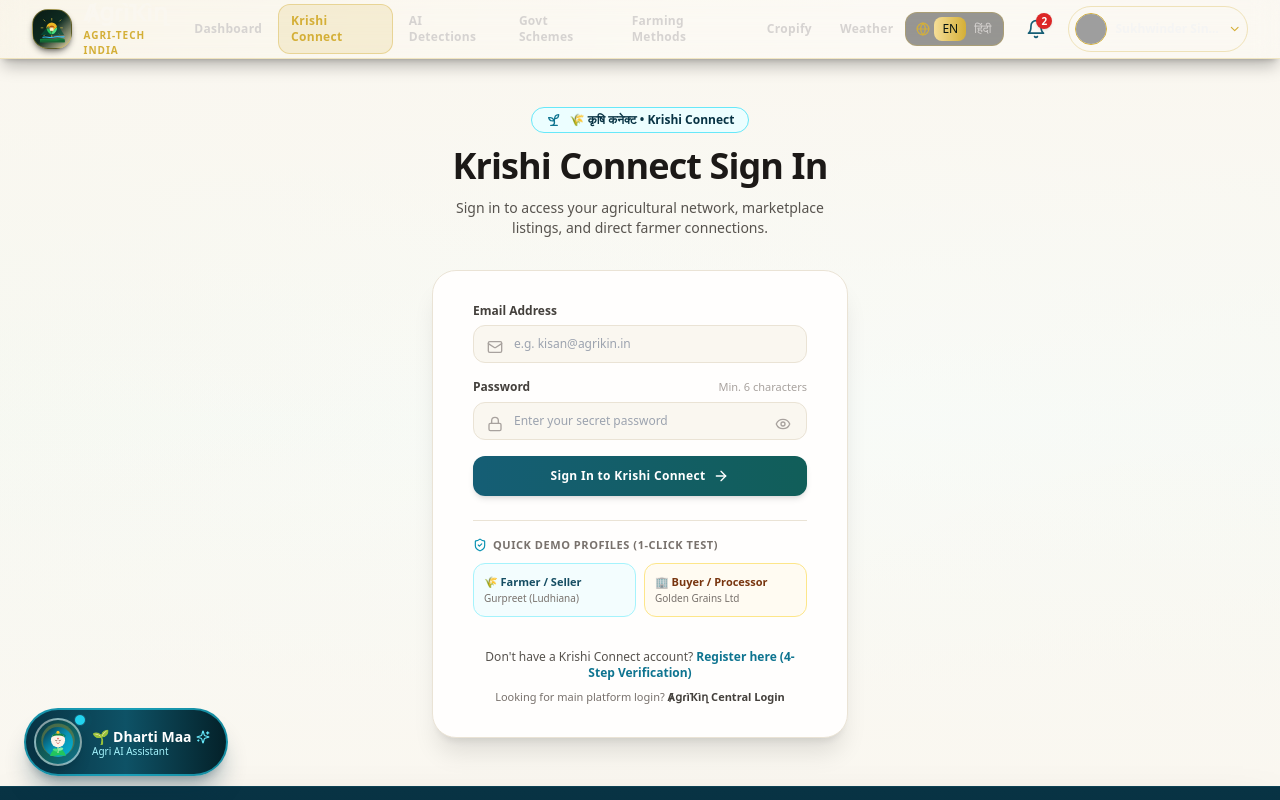
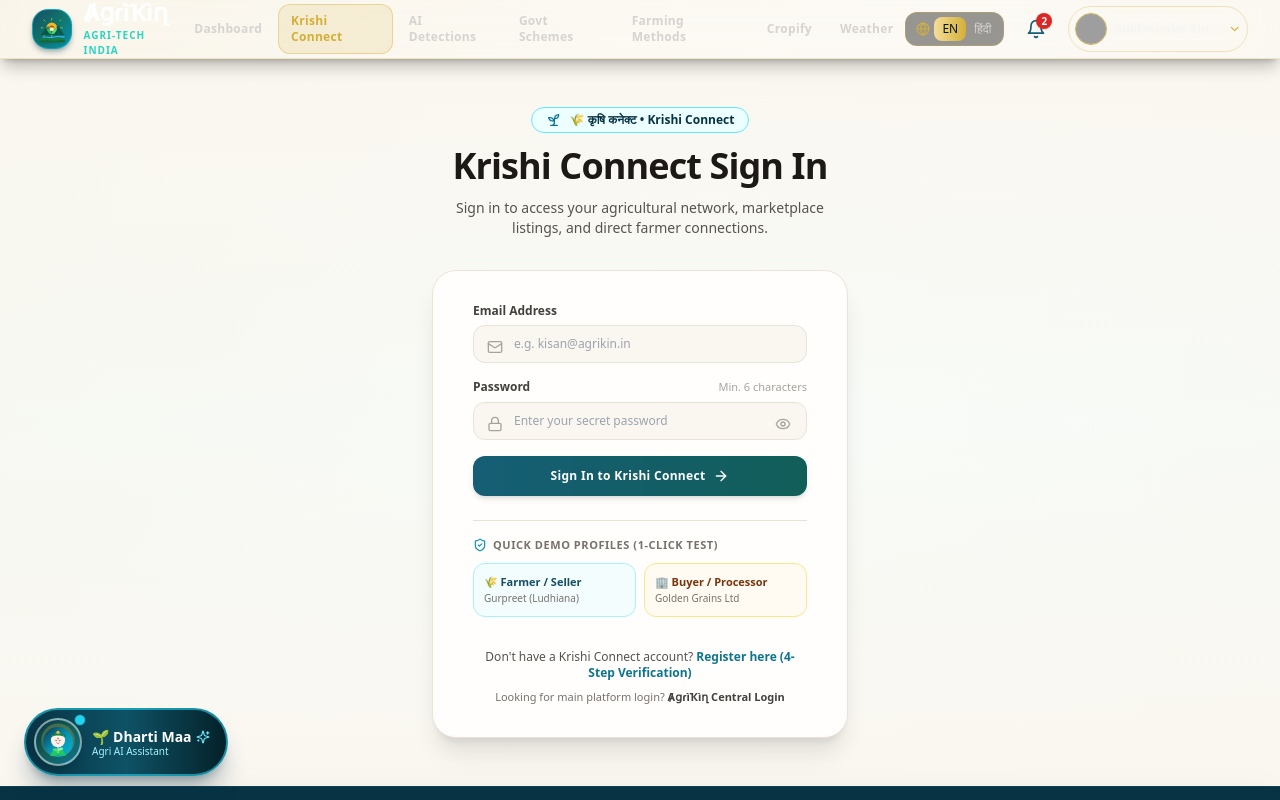
Before and after one commit to ajayprajapati98123/Agrikin, a Next.js app: page /krishi-connect/login in a window 1280 px wide. Shown: the top 800 px of the page. Built offline with nearby package versions, Linux system fonts and the light colour scheme; grey boxes are pictures that could not be loaded.

Commit message:
style(logo): update BrandLogo to match 2nd picture with vibrant cyan-teal squircle icon, crisp white wordmark, and cyan AGRI-TECH INDIA subtitle

```diff
--- a/components/brand-logo.tsx
+++ b/components/brand-logo.tsx
@@ -35,7 +35,7 @@ export const BrandLogo: React.FC<BrandLogoProps> = ({
   const logoGraphic = (
     <div className={`relative flex items-center gap-3 ${className}`}>
       {/* Precision Original Vector Logo: Farmer + Nature + Water + Sun + Crops */}
-      <div className={`relative ${iconDimensions} rounded-2xl bg-gradient-to-br from-[#0A1A14] via-[#0E2B21] to-[#D4AF37]/30 p-1 shadow-md shadow-black/40 flex items-center justify-center overflow-hidden border border-[#D4AF37]/40 group`}>
+      <div className={`relative ${iconDimensions} rounded-2xl bg-gradient-to-br from-cyan-900 via-teal-700 to-cyan-600 p-1 shadow-md shadow-cyan-950/30 flex items-center justify-center overflow-hidden border border-cyan-400/50 group`}>
         <svg
           viewBox="0 0 100 100"
           className="w-full h-full drop-shadow transition-transform duration-300 group-hover:scale-105"
@@ -97,17 +97,15 @@ export const BrandLogo: React.FC<BrandLogoProps> = ({
       {showWordmark && (
         <div className="flex flex-col">
           <span
-            className={`font-extrabold tracking-tight ${wordmarkSize} font-brand select-none leading-none ${
-              isLight ? "text-[#FAF7F0]" : "text-[#071411]"
-            }`}
+            className={`font-extrabold tracking-tight ${wordmarkSize} font-brand select-none leading-none text-white drop-shadow-xs`}
             style={{
               letterSpacing: "-0.03em",
             }}
           >
             ȺցɾìҠìղ
           </span>
-          <span className="text-[10px] uppercase tracking-widest font-bold text-[#D4AF37] mt-1">
-            Agri-Tech India
+          <span className="text-[10px] uppercase tracking-widest font-bold text-[#2DD4BF] mt-1">
+            AGRI-TECH INDIA
           </span>
         </div>
       )}
```
